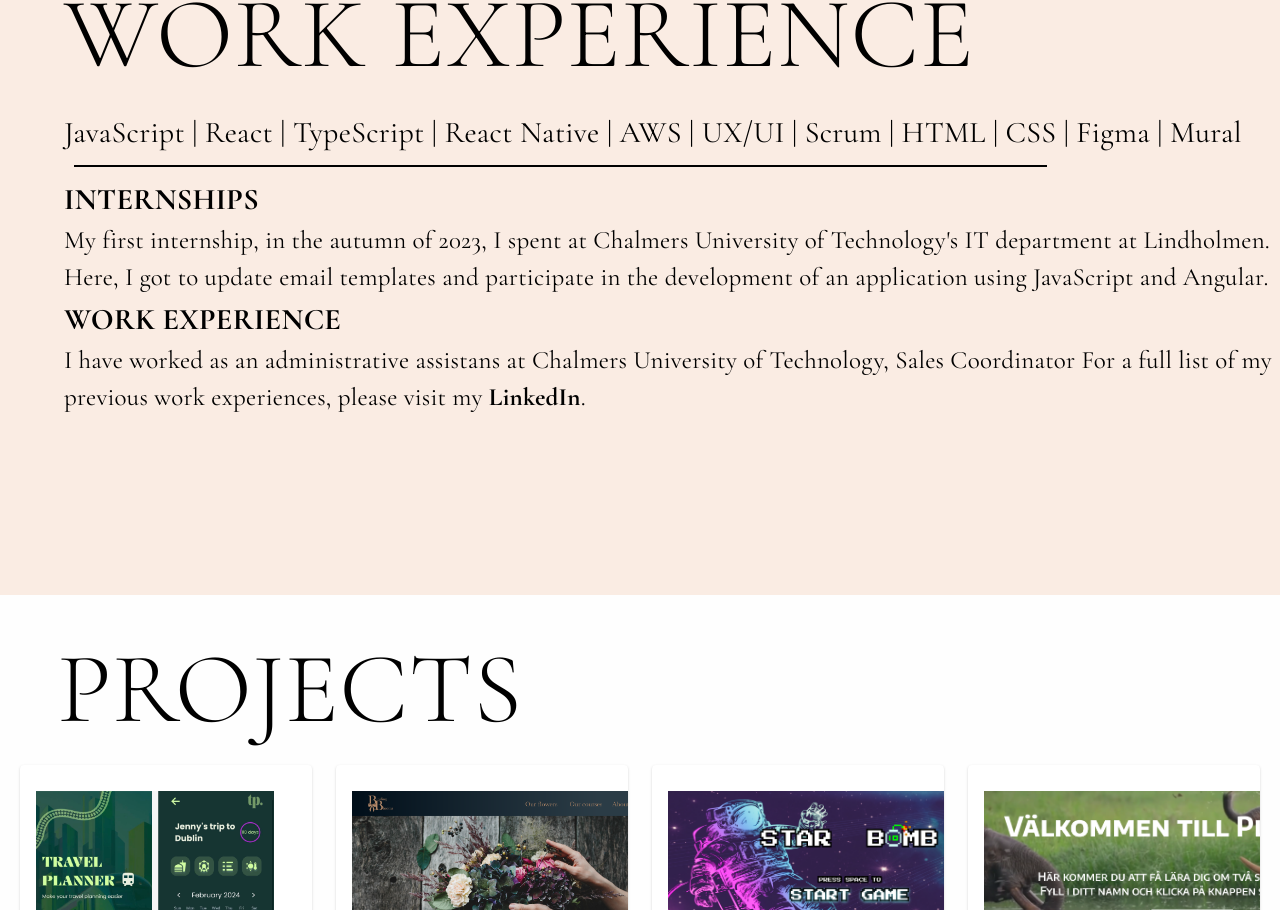
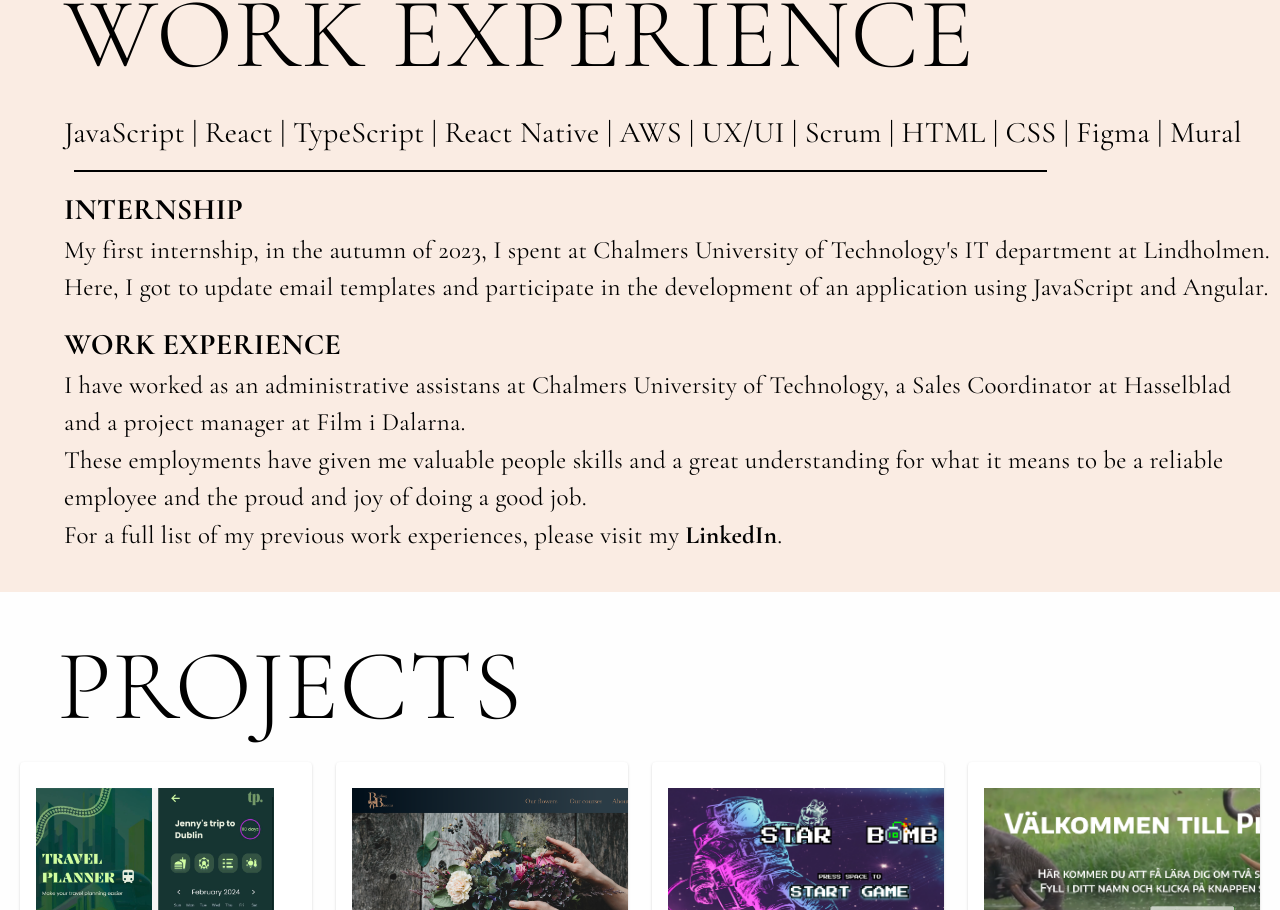
Before and after one commit to JennyWeij/JennyPortfolio, a React (Vite) app: page / in a window 1280 px wide. Shown: the part 1628-2538 px from the top of the page. Built offline with nearby package versions, Linux system fonts and the light colour scheme.

Commit message:
added some text and margins

```diff
--- a/src/Pages/Experience.tsx
+++ b/src/Pages/Experience.tsx
@@ -10,7 +10,7 @@ function Experience() {
           display: "flex",
           flexDirection: { xs: "column", sm: "column", md: "row" },
           justifyContent: "flex-start",
-          height: "100vh",
+          height: "auto",
           background: "#FAECE3",
         }}
       >
@@ -38,6 +38,7 @@ function Experience() {
             sx={{
               fontSize: { xs: "20px", md: "30px" },
               fontFamily: "Cormorant Garamond, serif",
+              mb: "15px",
             }}
           >
             JavaScript | React | TypeScript | React Native | AWS | UX/UI | Scrum
@@ -49,6 +50,7 @@ function Experience() {
               margin: "10px",
               height: "2px",
               backgroundColor: "black",
+              mb: "15px",
             }}
           ></Box>
 
@@ -60,18 +62,19 @@ function Experience() {
               fontStyle: "normal",
             }}
           >
-            INTERNSHIPS
+            INTERNSHIP
           </Typography>
           <Typography
             sx={{
               fontSize: { xs: "20px", md: "25px" },
               fontFamily: "Cormorant Garamond, serif",
+              mb: "15px",
             }}
           >
             My first internship, in the autumn of 2023, I spent at Chalmers
-            University of Technology's IT department at Lindholmen. Here, I got
-            to update email templates and participate in the development of an
-            application using JavaScript and Angular.
+            University of Technology's IT department at Lindholmen.
+            <br /> Here, I got to update email templates and participate in the
+            development of an application using JavaScript and Angular.
           </Typography>
           <Typography
             sx={{
@@ -90,8 +93,12 @@ function Experience() {
             }}
           >
             I have worked as an administrative assistans at Chalmers University
-            of Technology, Sales Coordinator For a full list of my previous work
-            experiences, please visit my{" "}
+            of Technology, a Sales Coordinator at Hasselblad
+            <br /> and a project manager at Film i Dalarna. <br />
+            These employments have given me valuable people skills and a great
+            understanding for what it means to be a reliable employee and the
+            proud and joy of doing a good job. <br />
+            For a full list of my previous work experiences, please visit my{" "}
             <Link
               underline="none"
               color="black"
@@ -100,7 +107,8 @@ function Experience() {
             >
               LinkedIn
             </Link>
-            .
+            .<br />
+            <br />
           </Typography>
         </Box>
       </Box>
```
